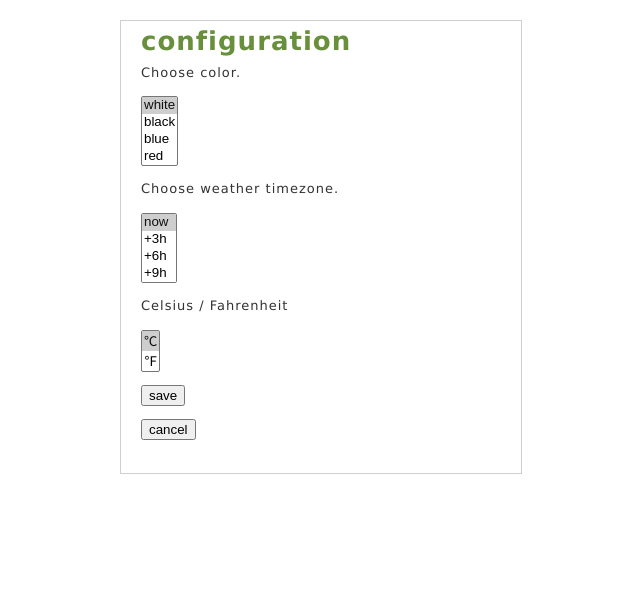
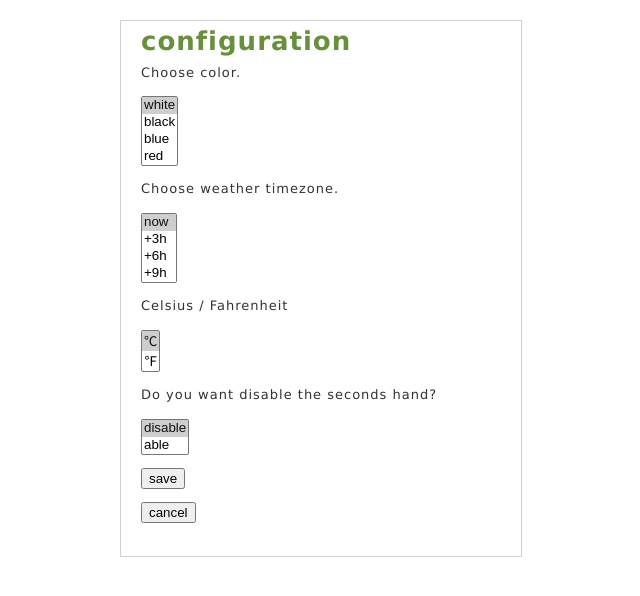
Before and after one commit to pikaring/Helvetica-Standard, a plain HTML site: page index.html in a window 1280 px wide. Shown: the whole page, without its empty margins (319-959 px from the left). Drawn offline with nearby package versions, Linux system fonts and the light colour scheme.

Commit message:
Update index.html

```diff
--- a/index.html
+++ b/index.html
@@ -64,6 +64,14 @@
 </select>
 </p>
 
+<p>Do you want disable the seconds hand?</p>
+<p>
+<select id="temp" size="2">
+	<option value="0" selected>disable</option>
+	<option value="1">able</option>
+</select>
+</p>
+
 <p><input type="submit" id="b-save" value="save"></input></p>
 <p><input type="submit" id="b-cancel" value="cancel"></input></p>
 
@@ -80,7 +88,8 @@ function saveOptions() {
 	var colorValue = parseInt($('#color').val());
 	var weatherValue = parseInt($('#weather').val());
 	var tempValue = parseInt($('#temp').val());
-	var sendValue =[colorValue,weatherValue,tempValue];
+	var secondsValue = parseInt($('#temp').val());
+	var sendValue =[colorValue,weatherValue,tempValue,secondsValue];
 <!--alert(sendValue);-->
 	return sendValue;
 }
```
